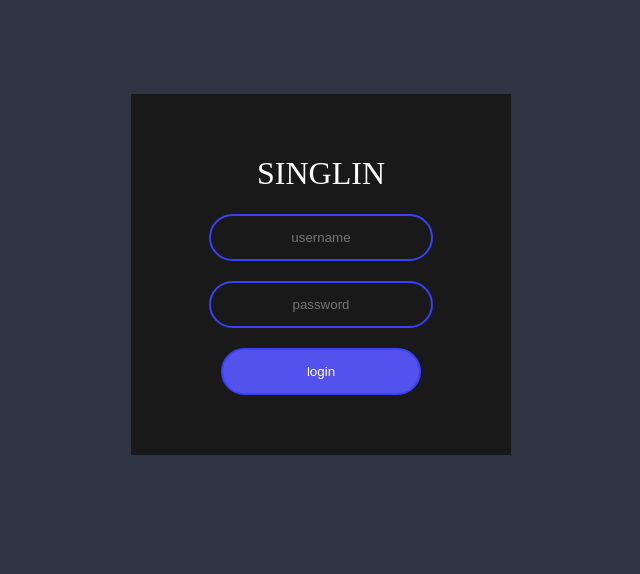
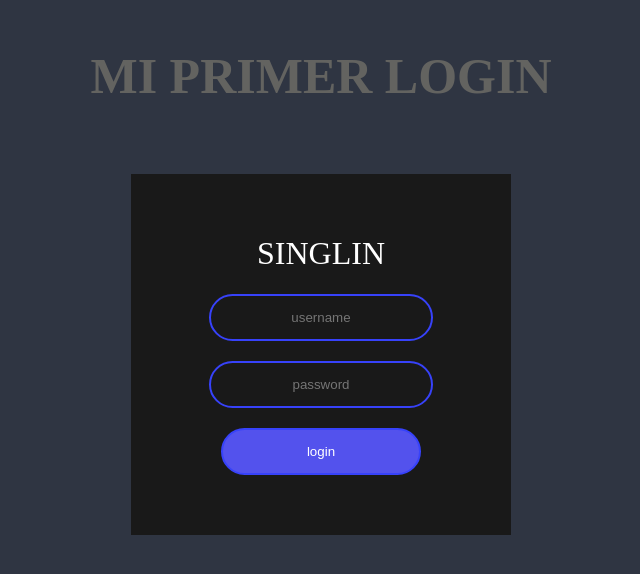
Before and after one commit to jei23/practica2, a plain HTML site: page index.html in a window 1280 px wide. Shown: the part 134-708 px from the top of the page, without its empty margins (319-959 px from the left). Drawn offline with nearby package versions, Linux system fonts and the light colour scheme.

Commit message:
agregue un titulo al login

```diff
--- a/index.html
+++ b/index.html
@@ -11,6 +11,12 @@
 </head>
 <body>
 
+    <div class="login">
+
+        <header class="header">
+            <h1>MI PRIMER LOGIN</h1>
+        </header>
+         <div class="main">
             <form action="index.html" class="form-box animate__animated animate__bounce animate__swing">
                 <h1 class="form-title">singlin</h1>
                 <input type="text" placeholder="username">
@@ -19,6 +25,9 @@
                     login
                 </button>
             </form>
+         </div>
+
+    </div>
 
 </body>
 </html>
--- a/style.css
+++ b/style.css
@@ -5,8 +5,6 @@ body,html{
      margin: o;
      padding: o;
      background: #2f3542;
-
-
      display: flex;
      flex-direction: row;
      flex-wrap: wrap;
@@ -63,3 +61,23 @@ body,html{
 .oform-box button[type="submit"]:hover{
     background: none;
 }
+
+.login{
+    display: flex;
+    flex-direction: column;
+
+}
+
+.header{
+    font-size: 25px;
+    margin-bottom: 35px;
+}
+
+.header h1{
+    color: #636360;
+}
+
+.main{
+    display: flex;
+    justify-content: center;
+}
```
Lines whose indentation alone changed are shown as unchanged.
